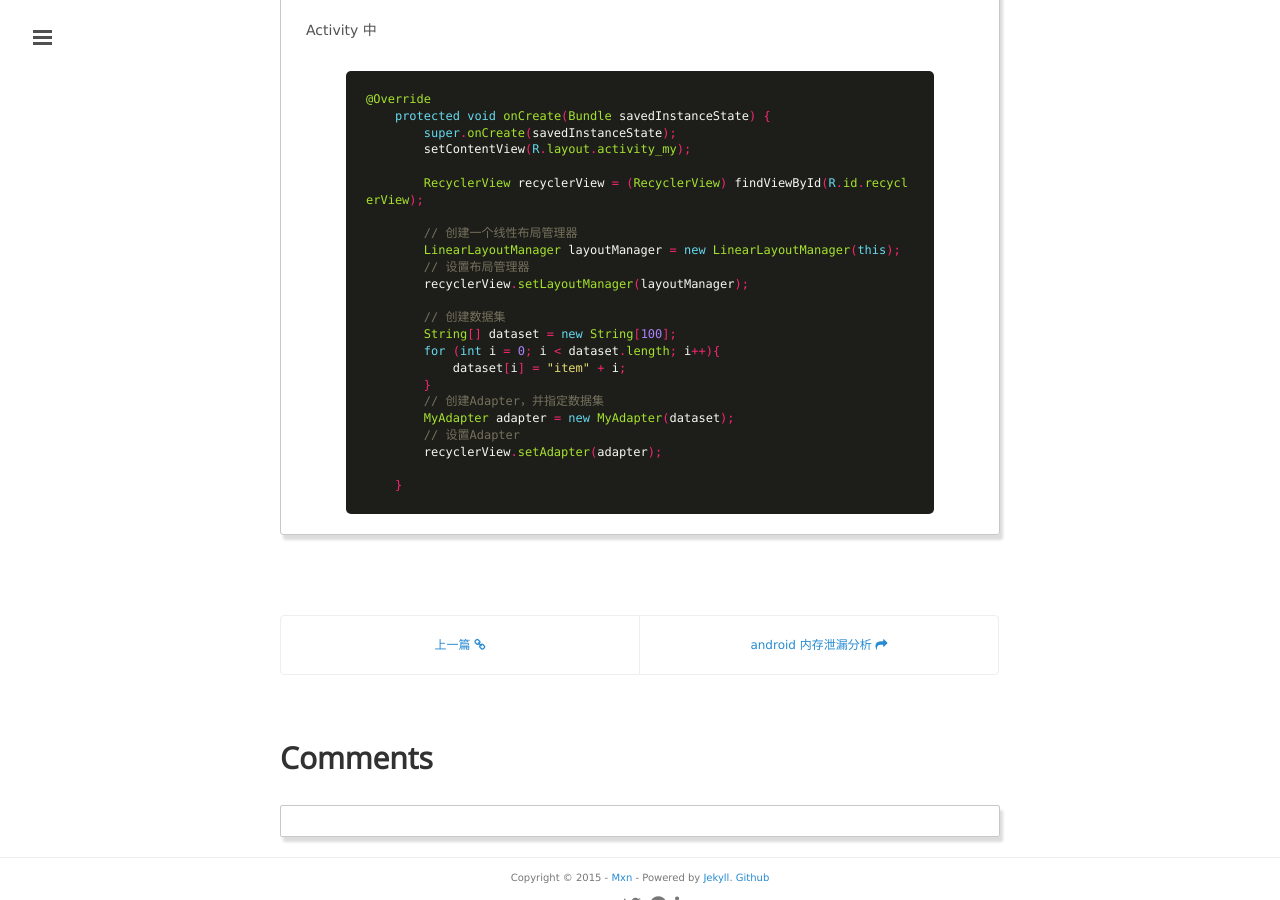
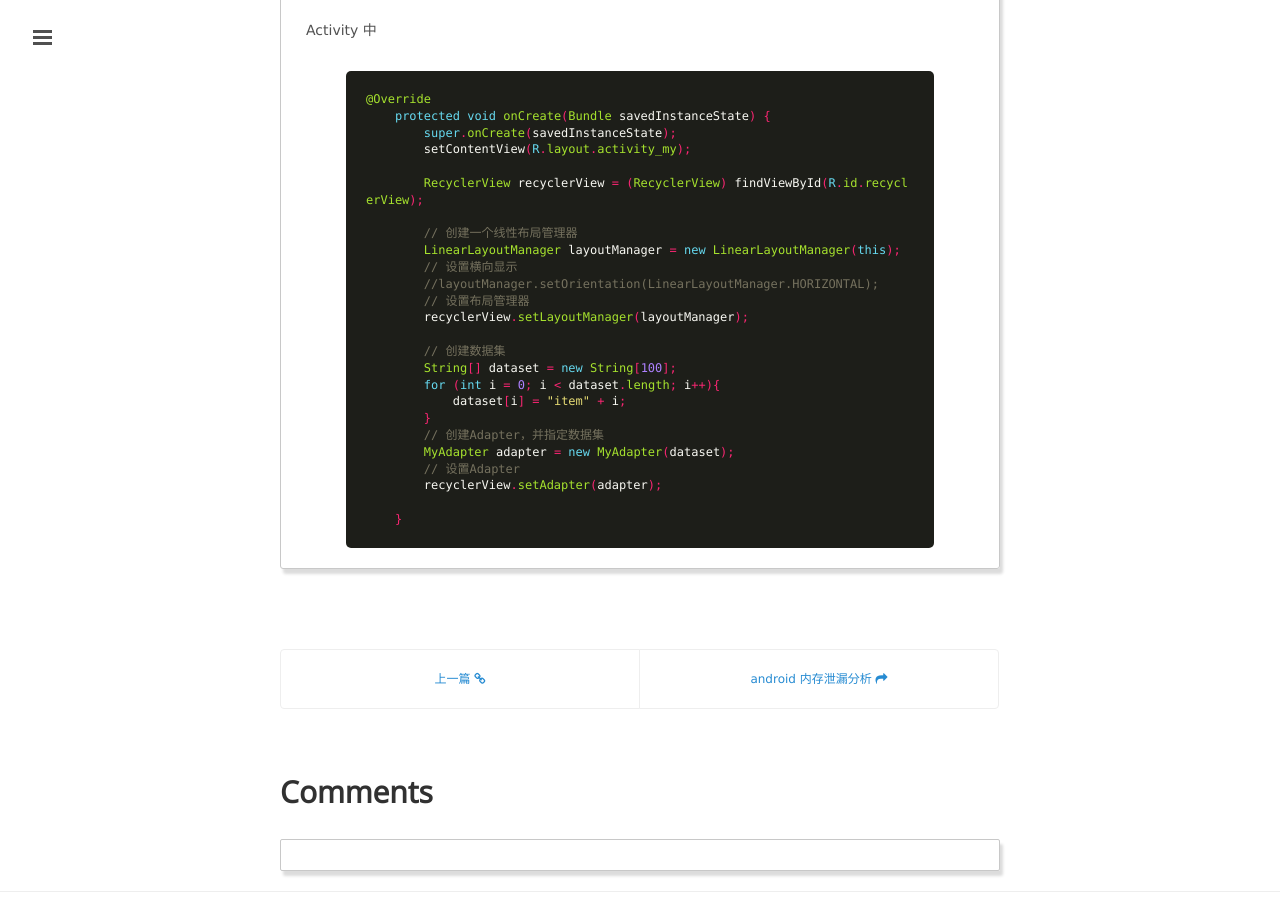
Before and after one commit to mxn21/mxn21.github.io, a Jekyll site: the page built from _posts/2015-5-16-RecyclerView使用.md, in a window 1280 px wide and 900 px high, scrolled down 639 px. Built offline with Jekyll 4.4.1, drawn with Linux system fonts in a browser that asks for light colours; Markdown is read by kramdown in place of the engine named in the settings; comment, search, counter and statistics services are not loaded.

Commit message:
Update 2015-5-16-RecyclerView使用.md

```diff
--- a/_posts/2015-5-16-RecyclerView使用.md
+++ b/_posts/2015-5-16-RecyclerView使用.md
@@ -36,6 +36,8 @@
 
         // 创建一个线性布局管理器
         LinearLayoutManager layoutManager = new LinearLayoutManager(this);
+        // 设置横向显示
+        //layoutManager.setOrientation(LinearLayoutManager.HORIZONTAL);
         // 设置布局管理器
         recyclerView.setLayoutManager(layoutManager);
 
```
